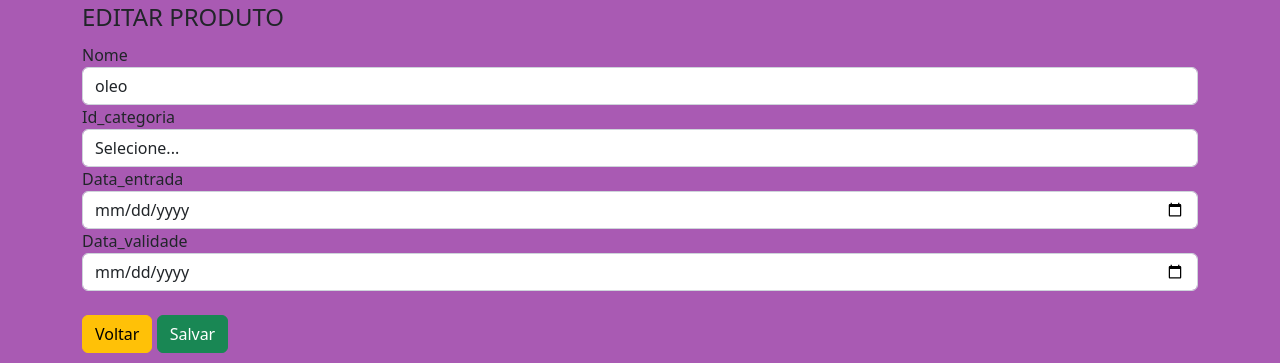
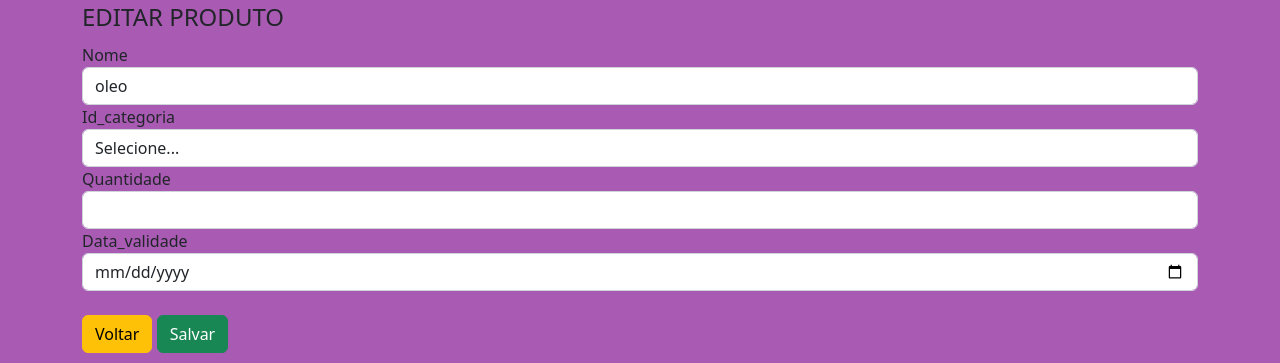
Before and after one commit to Milenalsy/estoque, a PHP site: page /estoque/produtos/editar.php?id=1 in a window 1280 px wide. Shown: the part 131-494 px from the top of the page. Run offline with PHP 8.4, Linux system fonts and the light colour scheme; data that the repository does not hold is empty.

Commit message:
Pagina de Edição de Produtos

```diff
--- a/produtos/editar.php
+++ b/produtos/editar.php
@@ -3,6 +3,7 @@ require_once "../config.php";
 
 $id = $_GET['id'];
 $produtos = array();
+
 
 $sql = "SELECT * FROM produtos WHERE id = :id";
 $sql = $db->prepare($sql);
@@ -11,24 +12,25 @@ $sql->execute();
 $produtos = $sql->fetch();
 
 
-if(count($_POST)> 0){
+if(isset($_POST['nome'])){
 $nome = $_POST['nome'];
 $id_categoria = $_POST['id_categoria'];
-$data_entrada = $_POST['data_entrada'];
+$quantidade = $_POST['quantidade'];
 $data_validade = $_POST['data_validade'];
 
-$sql ="INSERT INTO produtos SET nome = :nome, id_categoria = :id_categoria, data_entrada = :data_entrada, data_validade = :data_validade = NOW()";
+$sql ="UPDATE produtos SET nome = :nome, id_categoria = :id_categoria, quantidade = :quantidade, data_validade = :data_validade WHERE id = :id";
 $sql= $db->prepare($sql);
 $sql->bindValue(":nome",$nome);
 $sql->bindValue(":id_categoria",$id_categoria);
-$sql->bindValue(":data_entrada",$data_entrada);
+$sql->bindValue(":quantidade",$quantidade);
 $sql->bindValue(":data_validade",$data_validade);
+$sql->bindValue(":id",$id);
 $sql->execute();
 //print_r($sql->errorInfo());exit;
 
-if($sql){
-    header("Location: estoque/produtos/listar.php");
-}
+
+    header("Location: listar.php");
+
 }
 $categorias = array();
 $sql = "SELECT * FROM categorias";
@@ -76,8 +78,8 @@ $categorias = $sql->fetchAll();
             <?php endforeach; ?>
 
         </select>
-        <label>Data_entrada</label>
-        <input type="date" class="form-control" name="data_entrada" value=""/>
+        <label>Quantidade</label>
+        <input type="number" class="form-control" name="quantidade" value=""/>
         <label>Data_validade</label>
         <input type="date" class="form-control" name="data_validade" value=""/>
 
```
